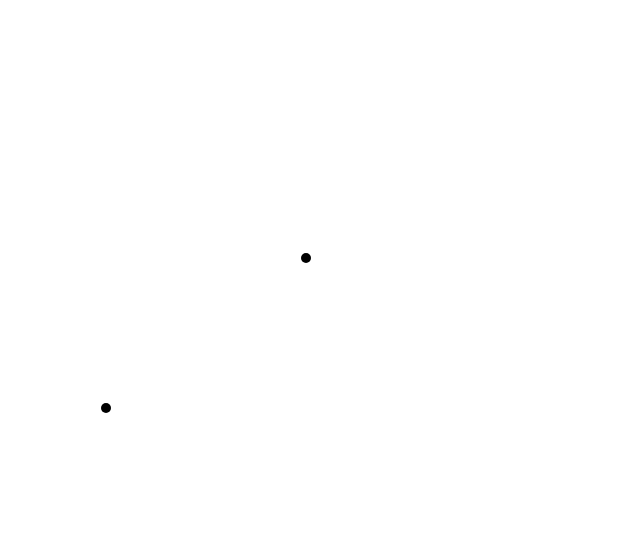
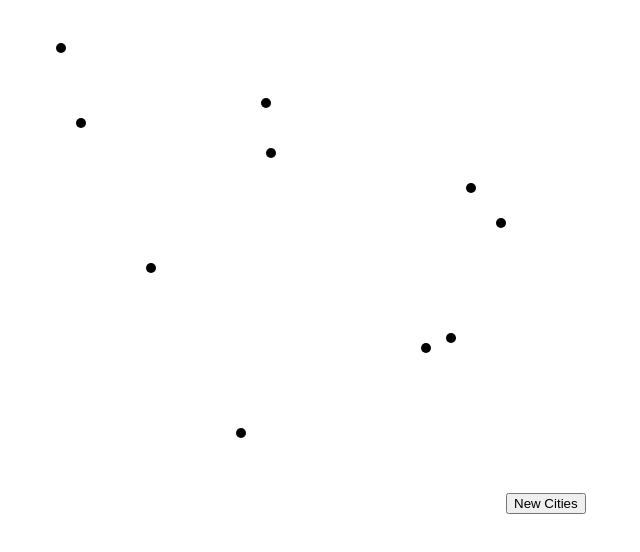
Before and after one commit to ahuth/evolved-salesman, a React (Create React App) app: page / in a window 1280 px wide. Shown: the top 552 px of the page, without its empty margins (2-642 px from the left). Built offline with nearby package versions, Linux system fonts and the light colour scheme.

Commit message:
Show random cities

```diff
--- a/src/components/app.jsx
+++ b/src/components/app.jsx
@@ -1,14 +1,24 @@
 import React from 'react';
 import Cities from './cities';
-import Point from '../utils/point';
+import randomCities from '../utils/random-cities';
 
-export default function App() {
-  return (
-    <Cities
-      cities={[
-        new Point(20, 80),
-        new Point(60, 50),
-      ]}
-    />
-  );
+export default class App extends React.Component {
+  state = {
+    cities: randomCities(10),
+  };
+
+  handleNewClick = () => {
+    this.setState({ cities: randomCities(10) });
+  }
+
+  render() {
+    return (
+      <div>
+        <Cities cities={this.state.cities} />
+        <button onClick={this.handleNewClick} type="button">
+          New Cities
+        </button>
+      </div>
+    );
+  }
 }
--- /dev/null
+++ b/src/utils/random-cities.js
@@ -0,0 +1,11 @@
+import Point from './point';
+import random from './random';
+
+export default function randomCities(count, maxX = 100, maxY = 100) {
+  return new Array(count).fill(0).map(() => {
+    return new Point(
+      random(0, maxX),
+      random(0, maxY),
+    );
+  });
+}
--- /dev/null
+++ b/src/utils/random.js
@@ -0,0 +1,3 @@
+export default function range(min, max) {
+  return Math.floor(Math.random() * (max - min + 1) + min);
+}
```
Also changed, not shown: 1 other file (tests, documents, lock files or other folders).
